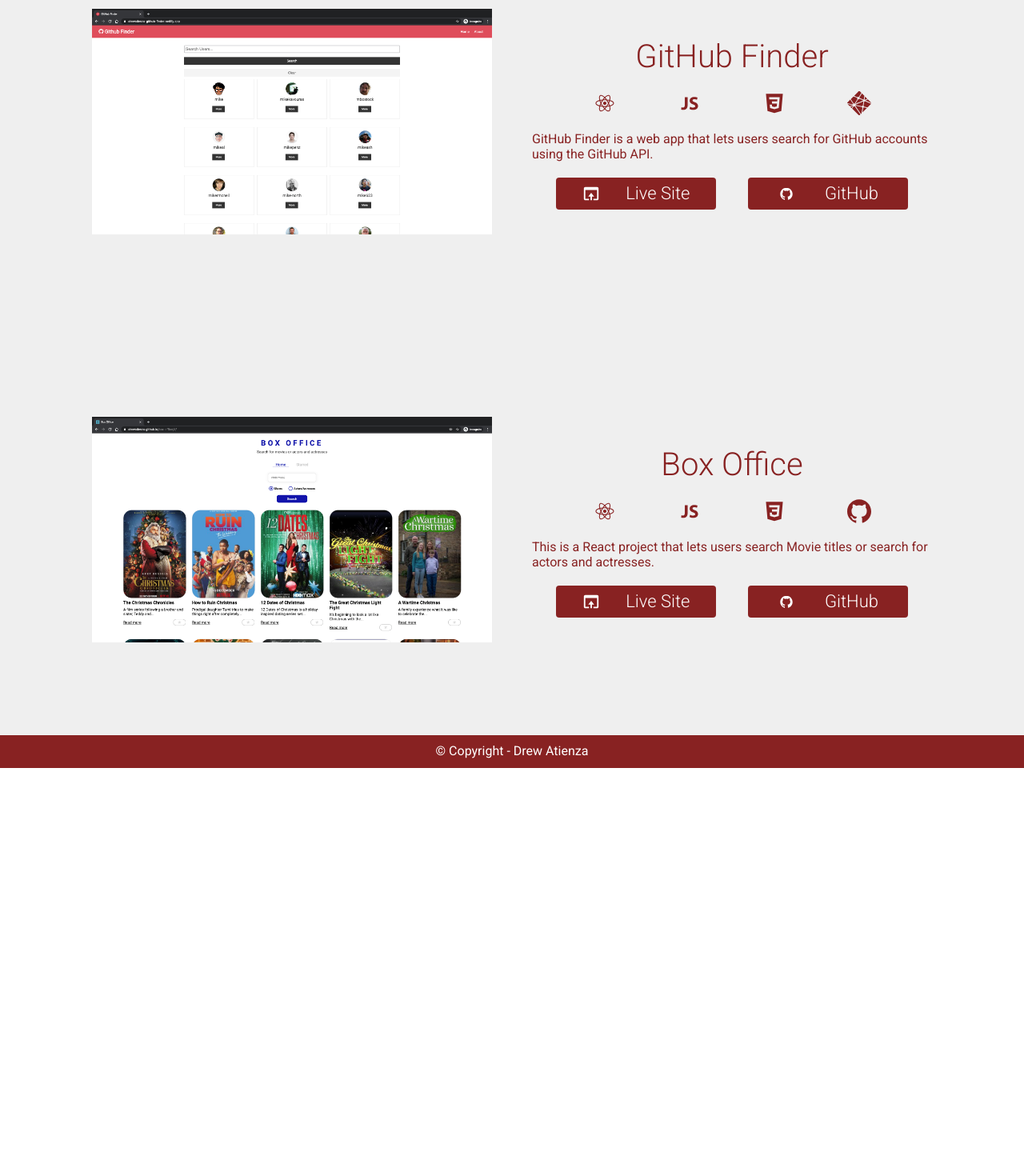
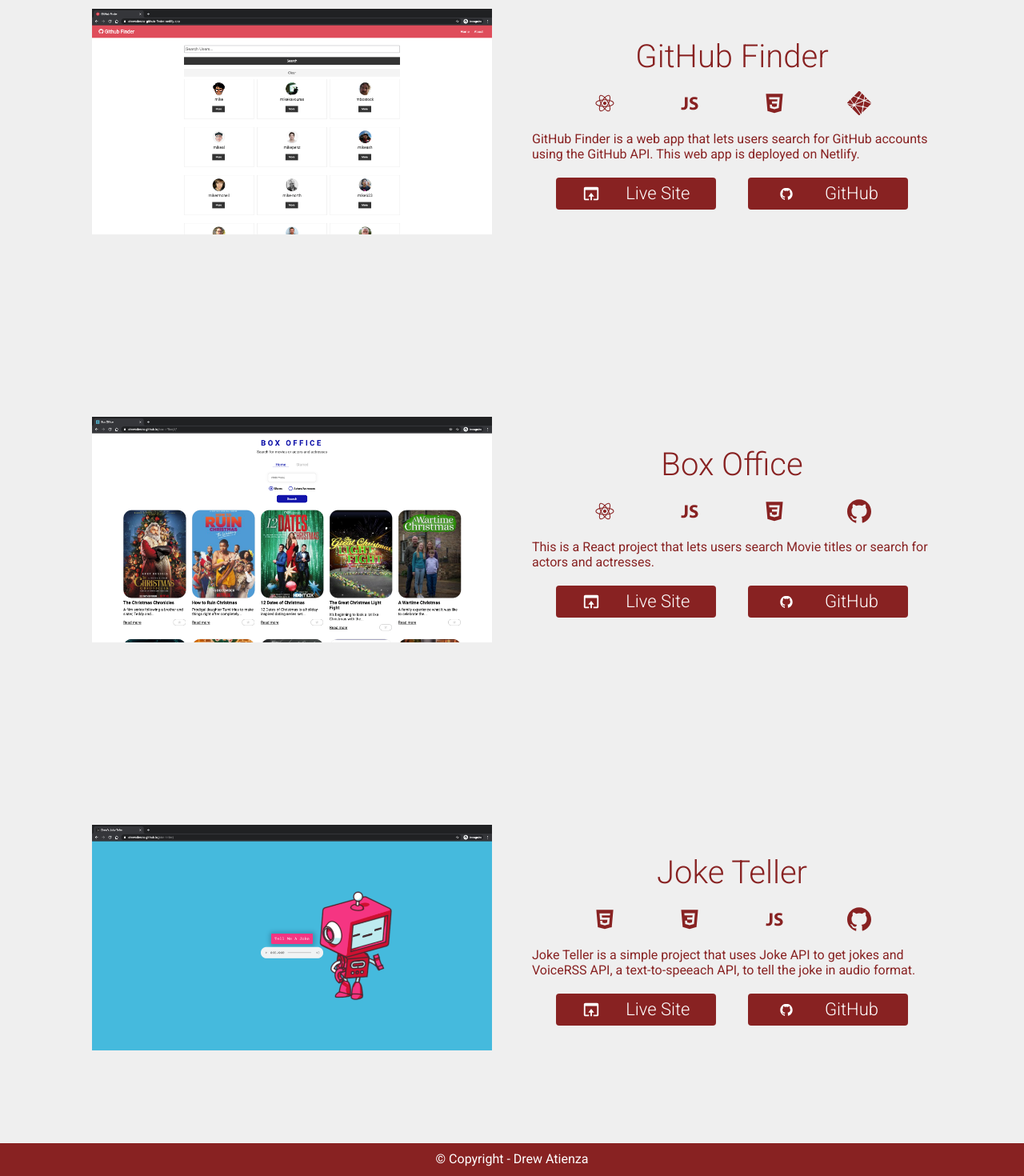
Before and after one commit to drewatienza/react-portfolio, a React (Create React App) app: page /portfolio in a window 1280 px wide. Shown: the part 711-2181 px from the top of the page at 80% size. Before the commit the page ends 1671 px from the top, so only its background shows below. Built offline with nearby package versions, Linux system fonts and the light colour scheme.

Commit message:
added joke project and fixed opening github repo on new tab

```diff
--- a/src/components/portfolio/portfolio.component.jsx
+++ b/src/components/portfolio/portfolio.component.jsx
@@ -1,11 +1,12 @@
 import React from 'react';
-import { DiCss3, DiGithubBadge, DiHeroku, DiJavascript1, DiReact, DiSass } from 'react-icons/di';
+import { DiCss3, DiGithubBadge, DiHeroku, DiHtml5, DiJavascript1, DiReact, DiSass } from 'react-icons/di';
 import { BiWindowOpen } from 'react-icons/bi';
 import { SiFirebase, SiGithub, SiNetlify, SiRedux } from 'react-icons/si'
 
 import Clothing from '../../assets/clothing.png';
 import BoxOffice from '../../assets/box-office.png';
 import GitHub from '../../assets/github-finder.png';
+import Jokes from '../../assets/jokes.png';
 import Footer from "../footer/footer.component";
 
 import './portfolio.styles.scss';
@@ -28,11 +29,11 @@
             <DiHeroku />
           </div>
           <p>
-            This is a Full-Stack ecommerce website for a boutique clothing store built with React and Firebase.
+            This is a Full-Stack ecommerce website for a boutique clothing store built with React, Redux and Firebase and is deployed on Heroku.
           </p>
           <div className="portfolio-btn">
             <a href="https://maricel-boutique.herokuapp.com/" target="_blank" rel='noopener noreferrer'><BiWindowOpen /> Live Site</a>
-            <a href="https://github.com/drewatienza/maricel-clothing"><DiGithubBadge /> GitHub</a>
+            <a href="https://github.com/drewatienza/maricel-clothing" target="_blank" rel='noopener noreferrer'><DiGithubBadge /> GitHub</a>
           </div>
         </div>
       </div>
@@ -51,11 +52,11 @@
             <SiNetlify />
           </div>
           <p>
-            GitHub Finder is a web app that lets users search for GitHub accounts using the GitHub API.
+            GitHub Finder is a web app that lets users search for GitHub accounts using the GitHub API.  This web app is deployed on Netlify.
           </p>
           <div className="portfolio-btn">
             <a href="https://drewatienza-github-finder.netlify.app/" target="_blank" rel='noopener noreferrer'><BiWindowOpen /> Live Site</a>
-            <a href="https://github.com/drewatienza/github_finder"><DiGithubBadge /> GitHub</a>
+            <a href="https://github.com/drewatienza/github_finder" target="_blank" rel='noopener noreferrer'><DiGithubBadge /> GitHub</a>
           </div>
         </div>
       </div>
@@ -78,7 +79,30 @@
           </p>
           <div className="portfolio-btn">
             <a href="https://drewatienza.github.io/box-office/" target="_blank" rel='noopener noreferrer'><BiWindowOpen /> Live Site</a>
-            <a href="https://github.com/drewatienza/box-office"><DiGithubBadge /> GitHub</a>
+            <a href="https://github.com/drewatienza/box-office" target="_blank" rel='noopener noreferrer'><DiGithubBadge /> GitHub</a>
+          </div>
+        </div>
+      </div>
+
+      {/* Project 4 */}
+      <div className="project-container">
+        <div className="image">
+          <img src={Jokes} alt='box office screenshot' />
+        </div>
+        <div className="port-description">
+          <h3>Joke Teller</h3>
+          <div className="icon-container">
+            <DiHtml5 />
+            <DiCss3 />
+            <DiJavascript1 />
+            <SiGithub />
+          </div>
+          <p>
+            Joke Teller is a simple project that uses Joke API to get jokes and VoiceRSS API, a text-to-speeach API, to tell the joke in audio format.
+          </p>
+          <div className="portfolio-btn">
+            <a href="https://drewatienza.github.io/joke-teller/" target="_blank" rel='noopener noreferrer'><BiWindowOpen /> Live Site</a>
+            <a href="https://github.com/drewatienza/joke-teller" target="_blank" rel='noopener noreferrer'><DiGithubBadge /> GitHub</a>
           </div>
         </div>
       </div>
```
Also changed, not shown: src/assets/jokes.png (added).
